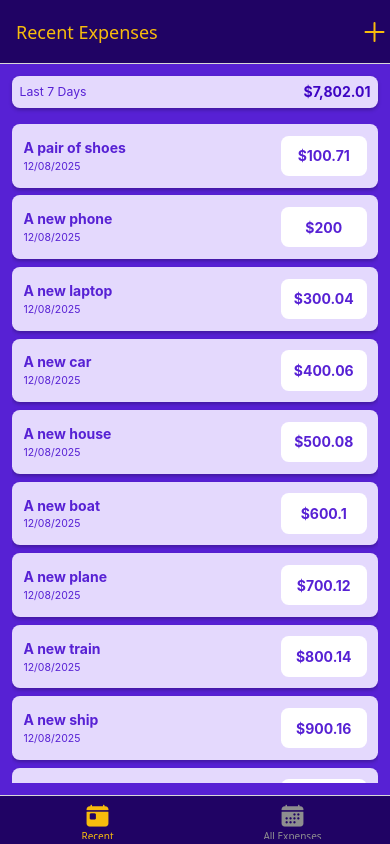
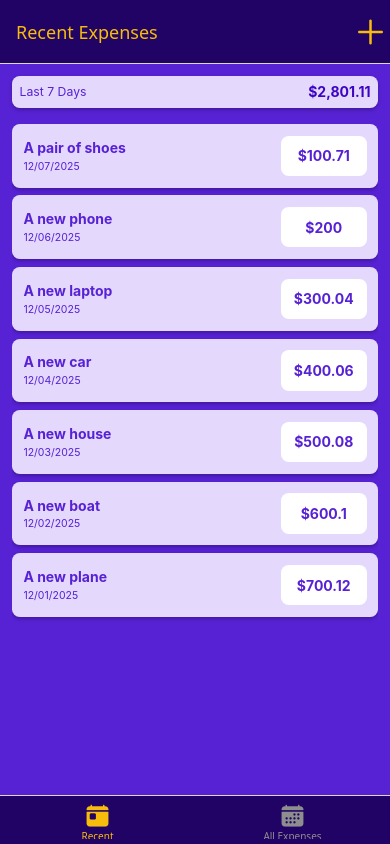
Before and after one commit to Malichenko/expense-tracking-app, a React Native app: screen / in a window 390 px wide. Built offline with nearby package versions, Linux system fonts and the light colour scheme.

Commit message:
Refactor expense management by consolidating expense hooks in the store and updating screens to utilize them. Implement recent expenses retrieval and enhance ManageExpenseScreen with a form for editing expenses. Update ExpensesOutput to require expenses prop for better data handling.

```diff
--- a/src/entities/expence/index.ts
+++ b/src/entities/expence/index.ts
@@ -1,4 +1,4 @@
 export type { Expense } from "./model/types";
 export { ExpenceSummary } from "./ui/expences-summary";
 export { ExpensesList } from "./ui/expenses-list";
-export { useExpenseById } from "./model/store";
+export * from "./model/store";
--- a/src/entities/expence/model/store.ts
+++ b/src/entities/expence/model/store.ts
@@ -2,78 +2,85 @@ import { useCallback } from "react";
 import { create } from "zustand";
 import { immer } from "zustand/middleware/immer";
 import type { ExpenseStore } from "./types";
+import { useShallow } from "zustand/shallow";
+import { pipe } from "remeda";
+
+const now = Date.now();
+
+const dateMinusDays = (days: number) =>
+  new Date(now - days * 24 * 60 * 60 * 1000);
 
 const DUMMY_EXPENSES = [
   {
     id: "e1",
     amount: 100.71,
-    date: new Date(),
+    date: dateMinusDays(1),
     description: "A pair of shoes",
   },
   {
     id: "e2",
     amount: 200.0,
-    date: new Date(),
+    date: dateMinusDays(2),
     description: "A new phone",
   },
   {
     id: "e3",
     amount: 300.04,
-    date: new Date(),
+    date: dateMinusDays(3),
     description: "A new laptop",
   },
   {
     id: "e4",
     amount: 400.06,
-    date: new Date(),
+    date: dateMinusDays(4),
     description: "A new car",
   },
   {
     id: "e5",
     amount: 500.08,
-    date: new Date(),
+    date: dateMinusDays(5),
     description: "A new house",
   },
   {
     id: "e6",
     amount: 600.1,
-    date: new Date(),
+    date: dateMinusDays(6),
     description: "A new boat",
   },
   {
     id: "e7",
     amount: 700.12,
-    date: new Date(),
+    date: dateMinusDays(7),
     description: "A new plane",
   },
   {
     id: "e8",
     amount: 800.14,
-    date: new Date(),
+    date: dateMinusDays(8),
     description: "A new train",
   },
   {
     id: "e9",
     amount: 900.16,
-    date: new Date(),
+    date: dateMinusDays(9),
     description: "A new ship",
   },
   {
     id: "e10",
     amount: 1000.18,
-    date: new Date(),
+    date: dateMinusDays(10),
     description: "A new rocket",
   },
   {
     id: "e11",
     amount: 1100.2,
-    date: new Date(),
+    date: dateMinusDays(11),
     description: "A new spaceship",
   },
   {
     id: "e12",
     amount: 1200.22,
-    date: new Date(),
+    date: dateMinusDays(12),
     description: "A new spaceship",
   },
 ];
@@ -106,3 +113,22 @@ export const useExpenseById = (id?: string) =>
       [id]
     )
   );
+
+export const useExpenseDelete = () =>
+  useExpenseStore(useCallback((state) => state.removeExpense, []));
+
+export const useExpenses = () =>
+  useExpenseStore(useCallback((state) => state.expenses, []));
+
+const recentExpensesSelector =
+  (days = 7) =>
+  (state: ExpenseStore) =>
+    state.expenses.filter(({ date }) => date >= dateMinusDays(days));
+
+export const useRecentExpenses = (days = 7) =>
+  pipe(
+    recentExpensesSelector(days),
+    (selector) => useShallow(selector),
+    (selector) => useCallback(selector, [days]),
+    (selector) => useExpenseStore(selector)
+  );
--- a/src/screens/all-expenses/ui/screen.tsx
+++ b/src/screens/all-expenses/ui/screen.tsx
@@ -1,8 +1,10 @@
 import { ScreenLayout } from "@shared/ui";
 import { ExpensesOutput } from "@widgets/expenses-output";
 import { AppRoutes, useAppNavigation } from "@shared/routes";
+import { useExpenses } from "@entities/expence";
 
 export const AllExpensesScreen = () => {
+  const expenses = useExpenses();
   const navigation = useAppNavigation();
 
   const expensePressHandler = (expenseId: string) => {
@@ -11,7 +13,11 @@ export const AllExpensesScreen = () => {
 
   return (
     <ScreenLayout>
-      <ExpensesOutput periodName="Total" onExpensePress={expensePressHandler} />
+      <ExpensesOutput
+        periodName="Total"
+        onExpensePress={expensePressHandler}
+        expenses={expenses}
+      />
     </ScreenLayout>
   );
 };
--- a/src/screens/manage-expense/ui/screen.tsx
+++ b/src/screens/manage-expense/ui/screen.tsx
@@ -1,34 +1,97 @@
 import { ScreenLayout } from "@shared/ui/screen-layout";
 
-import { useExpenseById } from "@entities/expence";
+import { useExpenseById, useExpenseDelete } from "@entities/expence";
 import { IconButton } from "@shared/ui/icon-button";
 import theme from "@shared/config/theme";
-import { StyleSheet, View } from "react-native";
+import { StyleSheet, View, TextInput, Text } from "react-native";
 import { NativeStackScreenProps } from "@react-navigation/native-stack";
 import { AppRoutes, RootStackParamList } from "@shared/routes";
 import { Button } from "@shared/ui";
+import { Expense } from "@entities/expence";
+
+const ExpenseForm = ({ expense }: { expense?: Partial<Expense> }) => {
+  return (
+    <View>
+      <View>
+        <Text>Description</Text>
+        <TextInput
+          value={expense?.description}
+          onChangeText={() => {}}
+          placeholder="Enter description"
+        />
+      </View>
+
+      <View>
+        <Text>Amount</Text>
+        <TextInput
+          value={expense?.amount?.toString()}
+          onChangeText={() => {}}
+          placeholder="0.00"
+          keyboardType="decimal-pad"
+        />
+      </View>
+
+      <View>
+        <Text>Date</Text>
+        <TextInput
+          value={expense?.date?.toISOString()}
+          onChangeText={() => {}}
+          placeholder="YYYY-MM-DD"
+        />
+      </View>
+    </View>
+  );
+};
 
 export const ManageExpenseScreen = ({
+  navigation,
   route,
 }: NativeStackScreenProps<RootStackParamList, AppRoutes.ManageExpense>) => {
   const expenseId = route.params?.expenseId;
   const isEditing = !!expenseId;
+  const expenseDelete = useExpenseDelete();
 
   const expense = useExpenseById(expenseId);
 
-  const expenseDeleteHandler = () => {
-    // eslint-disable-next-line no-console
-    console.log("expense delete", expense?.id);
+  const goBack = () => {
+    navigation.goBack();
   };
+
+  const expenseDeleteHandler = (id: string) => {
+    expenseDelete(id);
+    goBack();
+  };
+
+  const expenseCancelHandler = () => {
+    goBack();
+  };
+
+  const confirmHandler = () => {
+    goBack();
+  };
+
+  const confirmButtonText = isEditing ? "Update" : "Add";
 
   return (
     <ScreenLayout style={styles.container}>
-      <Button onPress={() => {}}>asdfasdf</Button>
+      <ExpenseForm expense={expense} />
+      <View style={styles.buttonsContainer}>
+        <View style={styles.buttonBox}>
+          <Button variant="flat" onPress={expenseCancelHandler}>
+            Cancel
+          </Button>
+        </View>
+
+        <View style={styles.buttonBox}>
+          <Button onPress={confirmHandler}>{confirmButtonText}</Button>
+        </View>
+      </View>
+
       {isEditing && (
         <View style={styles.deleteContainer}>
           <IconButton
             icon="trash"
-            onPress={expenseDeleteHandler}
+            onPress={() => expenseDeleteHandler(expenseId)}
             color={theme.palette.error[50]}
             size="large"
           />
@@ -49,4 +112,12 @@ const styles = StyleSheet.create({
     borderTopColor: theme.palette.accent[50],
     paddingTop: theme.spacing.x2,
   },
+  buttonsContainer: {
+    flexDirection: "row",
+    justifyContent: "space-around",
+    gap: theme.spacing.x2,
+  },
+  buttonBox: {
+    flex: 1,
+  },
 });
--- a/src/screens/recent-expenses/ui/screen.tsx
+++ b/src/screens/recent-expenses/ui/screen.tsx
@@ -1,9 +1,11 @@
 import { ScreenLayout } from "@shared/ui";
 import { ExpensesOutput } from "@widgets/expenses-output";
 import { AppRoutes, useAppNavigation } from "@shared/routes";
+import { useRecentExpenses } from "@entities/expence";
 
 export const RecentExpensesScreen = () => {
   const navigation = useAppNavigation();
+  const expenses = useRecentExpenses();
 
   const expensePressHandler = (expenseId: string) => {
     navigation.navigate(AppRoutes.ManageExpense, { expenseId });
@@ -14,6 +16,7 @@ export const RecentExpensesScreen = () => {
       <ExpensesOutput
         periodName="Last 7 Days"
         onExpensePress={expensePressHandler}
+        expenses={expenses}
       />
     </ScreenLayout>
   );
--- a/src/shared/ui/button/styles.ts
+++ b/src/shared/ui/button/styles.ts
@@ -45,15 +45,15 @@ export const styles = StyleSheet.create({
     color: theme.palette.neutral[10],
   },
   buttonFlat: {
-    backgroundColor: theme.palette.neutral[20],
-    borderColor: theme.palette.primary[30],
-    borderWidth: 1,
+    backgroundColor: "transparent",
+    borderColor: "transparent",
+    borderWidth: 0,
     elevation: 0,
     shadowColor: "transparent",
     shadowOpacity: 0,
     shadowRadius: 0,
   },
   textFlat: {
-    color: theme.palette.primary[80],
+    color: theme.palette.primary[10],
   },
 });
--- a/src/shared/ui/icon-button/lib/constants.ts
+++ b/src/shared/ui/icon-button/lib/constants.ts
@@ -1,15 +1,15 @@
 import theme from "@shared/config/theme";
 
 export const ICON_SIZES = {
-  small: 20,
-  medium: 24,
-  large: 32,
+  small: 24,
+  medium: 32,
+  large: 40,
 } as const;
 
 export const BUTTON_SIZES = {
-  small: theme.spacing.x5,
-  medium: theme.spacing.x6,
-  large: theme.spacing.x8,
+  small: theme.spacing.x6,
+  medium: theme.spacing.x8,
+  large: theme.spacing.x10,
 } as const;
 
 export const BUTTON_STATES = {
--- a/src/widgets/expenses-output/ui/view.tsx
+++ b/src/widgets/expenses-output/ui/view.tsx
@@ -4,91 +4,14 @@ import { ExpenceSummary, ExpensesList } from "@entities/expence";
 import { FC } from "react";
 import theme from "@shared/config/theme";
 
-const DUMMY_EXPENSES: Expense[] = [
-  {
-    id: "e1",
-    amount: 100.71,
-    date: new Date(),
-    description: "A pair of shoes",
-  },
-  {
-    id: "e2",
-    amount: 200.0,
-    date: new Date(),
-    description: "A new phone",
-  },
-  {
-    id: "e3",
-    amount: 300.04,
-    date: new Date(),
-    description: "A new laptop",
-  },
-  {
-    id: "e4",
-    amount: 400.06,
-    date: new Date(),
-    description: "A new car",
-  },
-  {
-    id: "e5",
-    amount: 500.08,
-    date: new Date(),
-    description: "A new house",
-  },
-  {
-    id: "e6",
-    amount: 600.1,
-    date: new Date(),
-    description: "A new boat",
-  },
-  {
-    id: "e7",
-    amount: 700.12,
-    date: new Date(),
-    description: "A new plane",
-  },
-  {
-    id: "e8",
-    amount: 800.14,
-    date: new Date(),
-    description: "A new train",
-  },
-  {
-    id: "e9",
-    amount: 900.16,
-    date: new Date(),
-    description: "A new ship",
-  },
-  {
-    id: "e10",
-    amount: 1000.18,
-    date: new Date(),
-    description: "A new rocket",
-  },
-  {
-    id: "e11",
-    amount: 1100.2,
-    date: new Date(),
-    description: "A new spaceship",
-  },
-  {
-    id: "e12",
-    amount: 1200.22,
-    date: new Date(),
-    description: "A new spaceship",
-  },
-];
-
 interface ExpensesOutputProps {
-  // TODO: make expenses mandatory
-  expenses?: Expense[];
+  expenses: Expense[];
   periodName: string;
   onExpensePress: (id: string) => void;
 }
 
 export const ExpensesOutput: FC<ExpensesOutputProps> = ({
-  // TODO: remove default value
-  expenses = DUMMY_EXPENSES,
+  expenses,
   periodName,
   onExpensePress,
 }: ExpensesOutputProps) => {
```
